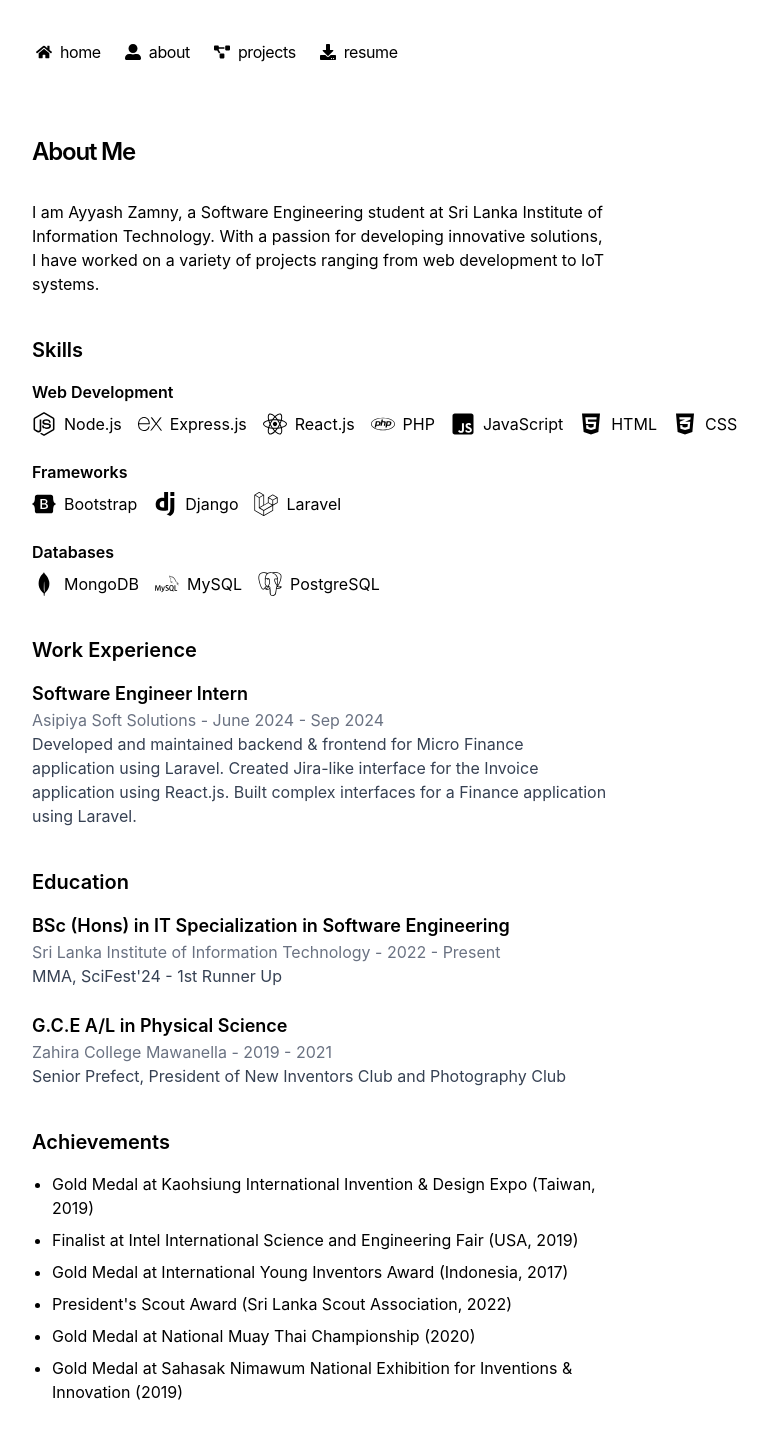
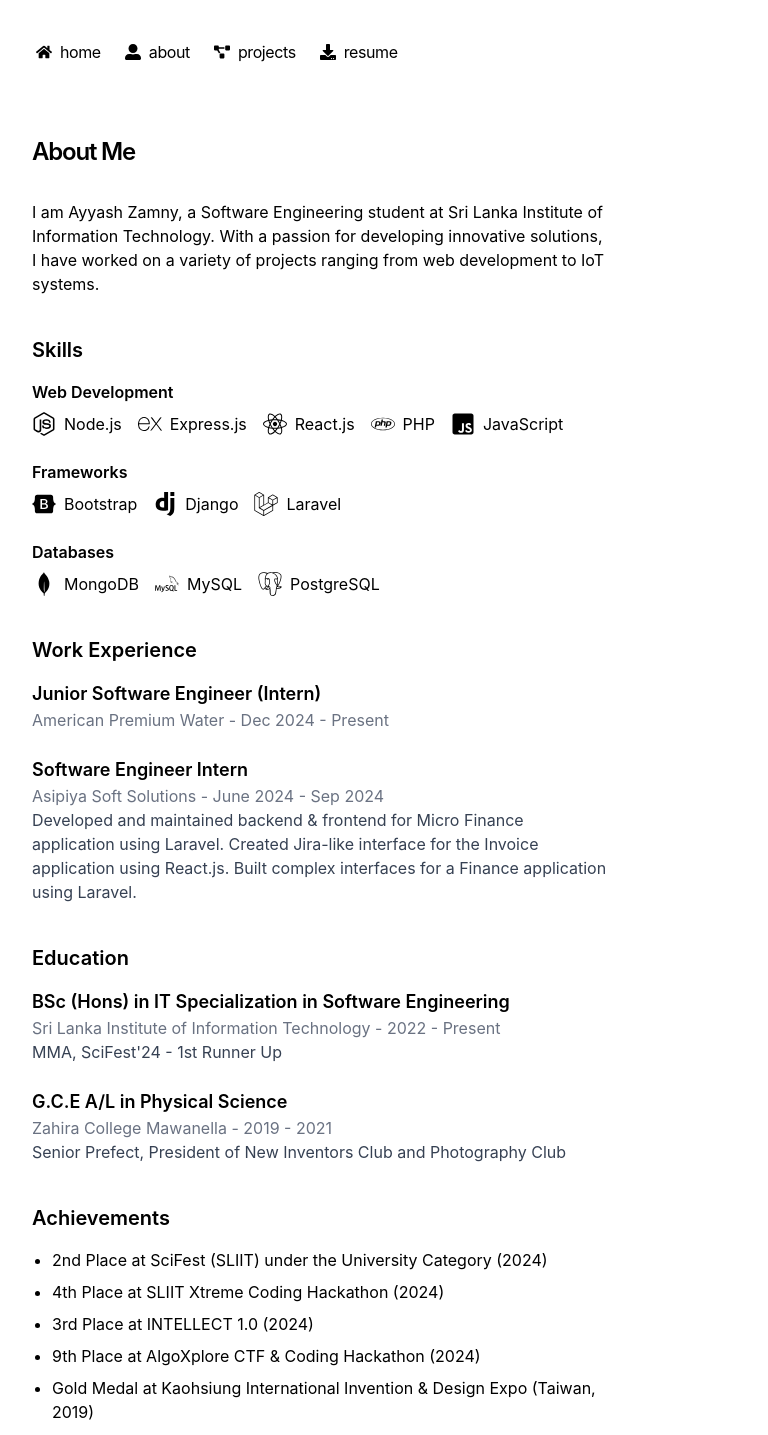
Before and after one commit to sliitsesc/portfolio-nextjs, a Next.js app: page /about in a window 1280 px wide. Shown: the top 1435 px of the page, without its empty margins (320-1088 px from the left). Built offline with nearby package versions, Linux system fonts and the light colour scheme.

Commit message:
some new updates

```diff
--- a/app/about/page.tsx
+++ b/app/about/page.tsx
@@ -9,8 +9,7 @@
     { name: "React.js", icon: <FaReact /> },
     { name: "PHP", icon: <FaPhp /> },
     { name: "JavaScript", icon: <FaJsSquare /> },
-    { name: "HTML", icon: <FaHtml5 /> },
-    { name: "CSS", icon: <FaCss3Alt /> },
+
   ],
   frameworks: [
     { name: "Bootstrap", icon: <FaBootstrap /> },
@@ -25,6 +24,10 @@
 };
 
 const achievements = [
+  "2nd Place at SciFest (SLIIT) under the University Category (2024)",
+  "4th Place at SLIIT Xtreme Coding Hackathon (2024)",
+  "3rd Place at INTELLECT 1.0 (2024)",
+  "9th Place at AlgoXplore CTF & Coding Hackathon (2024)",
   "Gold Medal at Kaohsiung International Invention & Design Expo (Taiwan, 2019)",
   "Finalist at Intel International Science and Engineering Fair (USA, 2019)",
   "Gold Medal at International Young Inventors Award (Indonesia, 2017)",
@@ -35,12 +38,19 @@
 
 const experience = [
   {
+    title: "Junior Software Engineer (Intern)",
+    company: "American Premium Water",
+    duration: "Dec 2024 - Present",
+    description: ""
+  },
+  {
     title: "Software Engineer Intern",
     company: "Asipiya Soft Solutions",
     duration: "June 2024 - Sep 2024",
     description:
       "Developed and maintained backend & frontend for Micro Finance application using Laravel. Created Jira-like interface for the Invoice application using React.js. Built complex interfaces for a Finance application using Laravel.",
   },
+
 ];
 
 const education = [
```
Also changed, not shown: 1 other file (tests, documents, lock files or other folders).
